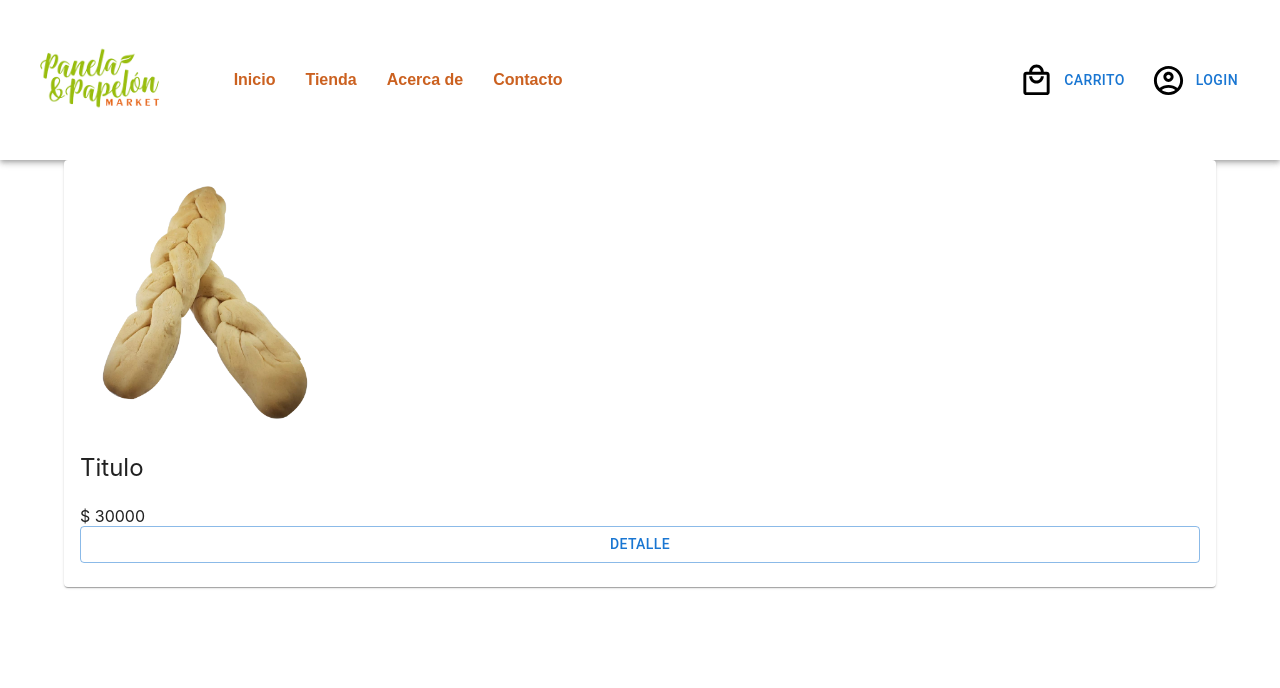
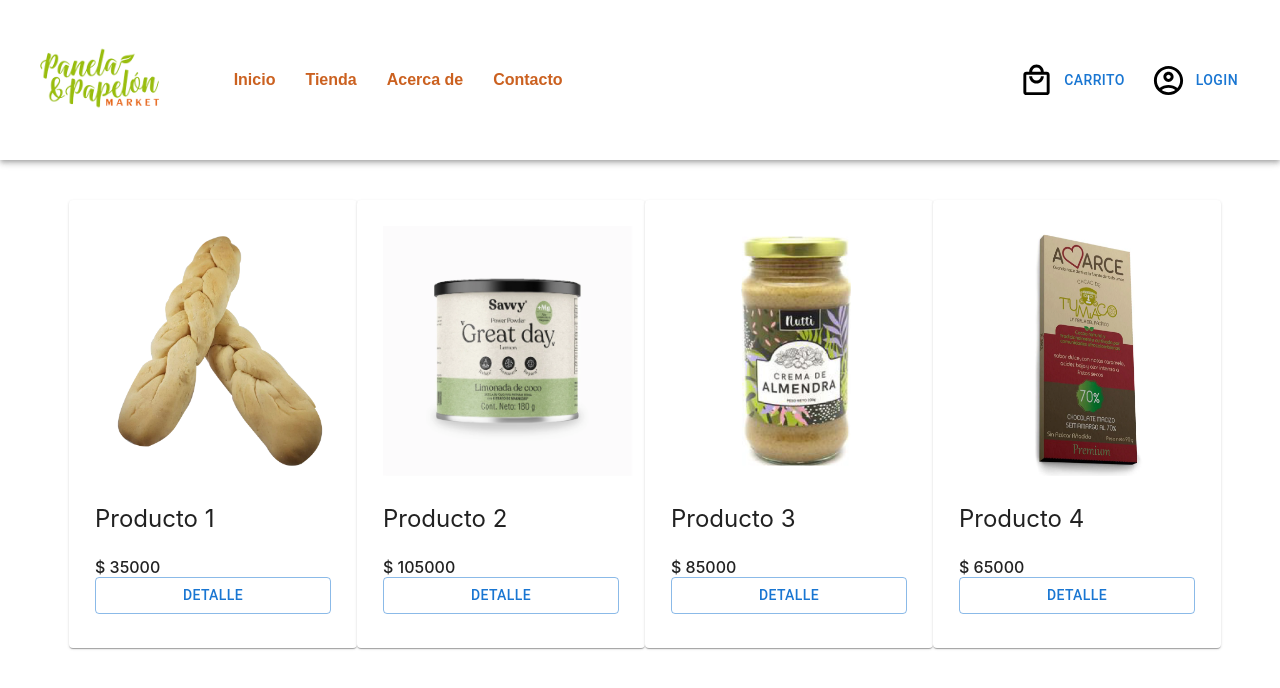
Before and after one commit to jolbes/panelaypapelon-app, a React (Create React App) app: page / in a window 1280 px wide. Shown: the top 688 px of the page. Built offline with nearby package versions, Linux system fonts and the light colour scheme.

Commit message:
Se crean CartWidget y ItemListContainer. Se agregan a app.js

```diff
--- a/src/App.css
+++ b/src/App.css
@@ -1,5 +1,8 @@
 .App {
+  display: flex;
+  flex-direction: column;
   text-align: center;
+  justify-content: center;
 }
 
 .App-logo {
@@ -36,3 +39,21 @@
     transform: rotate(360deg);
   }
 }
+/*
+.container__custom{
+  display: flex;
+  flex-direction:  row;
+  margin: 50px 10px 50px 10px;
+}*/
+.contenido__custom{
+  display: flex;
+  justify-content: center;
+}
+
+.app__Class__Container{
+  margin-top: 40px;
+}
+
+.app_ItemListContainer{
+  margin: 5px;
+}
--- a/src/App.js
+++ b/src/App.js
@@ -1,7 +1,7 @@
 import './App.css';
 import NavBar from './components/NavBar/NavBar';
-import CardItem from './components/Card/Card';
 import { Container, Grid } from '@mui/material';
+import ItemListContianer from './components/ItemListContianer/ItemListContianer';
 
 
 function App() {
@@ -10,11 +10,20 @@
     <div className="App">
       <NavBar />
     </div>
-    <Container>
-      <Grid item md={3}>
-          <Grid item sm={3}>
-            <CardItem />
-          </Grid>
+    <Container className='app__Class__Container'>
+      <Grid container className='app_ItemListContainer'>
+        <Grid item md={3}>
+          <ItemListContianer title={"Producto 1"} price={35000} image={"producto1.webp"}/>
+        </Grid>
+        <Grid item md={3}>
+          <ItemListContianer title={"Producto 2"} price={105000} image={"producto2.webp"}/>
+        </Grid>
+        <Grid item md={3}>
+          <ItemListContianer title={"Producto 3"} price={85000} image={"producto3.webp"}/>
+        </Grid>
+        <Grid item md={3}>
+          <ItemListContianer title={"Producto 4"} price={65000} image={"producto4.webp"}/>
+        </Grid>
       </Grid>
     </Container>
     </>
--- a/src/components/Card/Card.css
+++ b/src/components/Card/Card.css
@@ -1,12 +1,27 @@
+.MuiGrid-root.MuiGrid-item.MuiGrid-grid-md-4.css-13i4rnv-MuiGrid-root{
+
+    margin: 50px 10px 50px 10px;
+}
+
+.MuiContainer-root.MuiContainer-maxWidthLg.css-1oqqzyl-MuiContainer-root{
+    display:flex;
+    flex-direction: row;
+}
+
 .card__item{
     display: flex;
     flex-direction: column;
+    justify-content: center;
+    align-items: center;
 }
 .card__item p{
+    margin: 10px 0 10px 0;
     font-size: 1.5rem;
+    font-weight: 600;
 }
 .card__item span{
-
+    margin: 5px 0 5px 0;
+    font-weight: 400;
 }
 .card__item img{
     width: 250px;
--- a/src/components/Card/Card.js
+++ b/src/components/Card/Card.js
@@ -6,15 +6,15 @@
 
 const CardItem = () => {
     return(
-        <Card sx={{ minWidth: 275 }}>
-            <CardContent>
+        <Card sx={{ minWidth: 275 }} className='cardcontent__custom'>
+            <CardContent className='cardcontent__custom'>
                 <div className='card__item'>
                     <div>
                         <img src='./assets/items/producto1.webp' alt='Producto1' />
                     </div>
-                    <p>Titulo</p>
-                    <span>$ 30000</span>
-                    <Button variant={'outlined'}>Detalle</Button>
+                <p>Titulo</p>
+                <span>$ 30000</span>
+                <Button variant={'outlined'}>Detalle</Button>
                 </div>
             </CardContent>
         </Card>
--- a/src/components/ItemListContianer/ItemListContianer.css
+++ b/src/components/ItemListContianer/ItemListContianer.css
@@ -0,0 +1,19 @@
+.card__content{
+    margin: 5px;
+}
+.card__item{
+    display: flex;
+    flex-direction: column;
+    margin: 5px;
+}
+.card__item img{
+    width: 250px;
+    height: 250px;
+}
+.card__item p{
+font-size: 1.5rem;
+}
+.card__item span{
+    font-size: 1rem;
+    font-weight: 500;
+}
--- a/src/components/ItemListContianer/ItemListContianer.js
+++ b/src/components/ItemListContianer/ItemListContianer.js
@@ -1,19 +1,22 @@
-import CardItem from "../Card/Card"
-import {Grid} from "@mui/material"
+import './ItemListContianer.css'
+import {Card, Button, CardContent} from '@mui/material';
 
-const ItemListContianer = () => {
+const ItemListContianer = ({title, price, image}) => {
+
+    //console.log("Propiedades de ItemList", props)
     return(
-        <Grid container>
-            <Grid item md={3}>
-                <CardItem title={"Producto 1"} price={25000}  />
-            </Grid>
-            <Grid item md={3}>
-                <CardItem title={"Producto 2"} price={35000}  />
-            </Grid>
-            <Grid item md={3}>
-                <CardItem title={"Producto 3"} price={45000} />
-            </Grid>
-        </Grid>
+        <Card sx={{ minWidth: 275 }}>
+            <CardContent className='card__content'>
+                <div className="card__item">
+                    <div>
+                        <img src={`./assets/items/${image}`} alt='Imagen de producto' />
+                    </div>
+                    <p>{title}</p>
+                    <span>$ {price}</span>
+                    <Button variant={'outlined'}>Detalle</Button>
+                </div>
+            </CardContent>
+        </Card>
     )
 }
 
```
